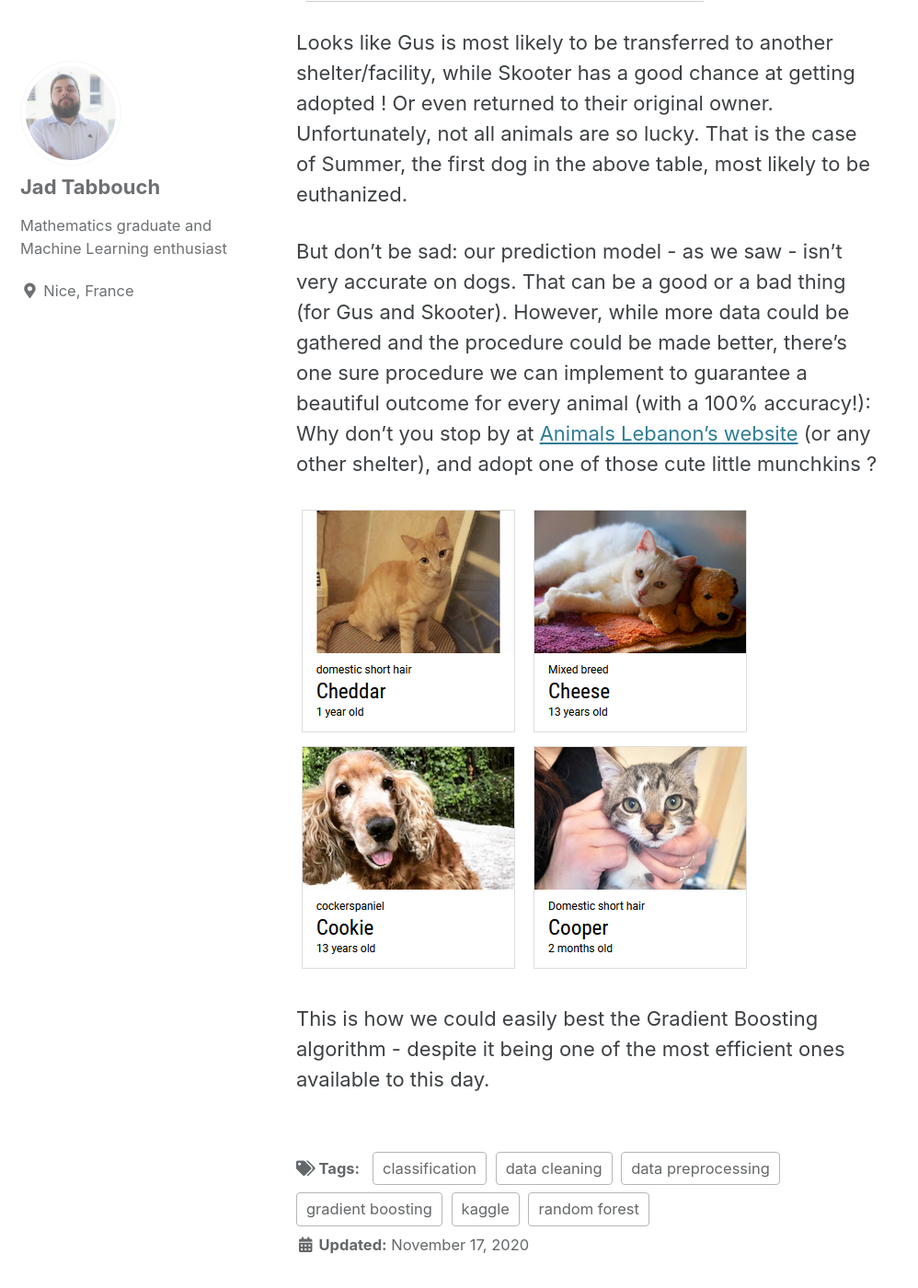
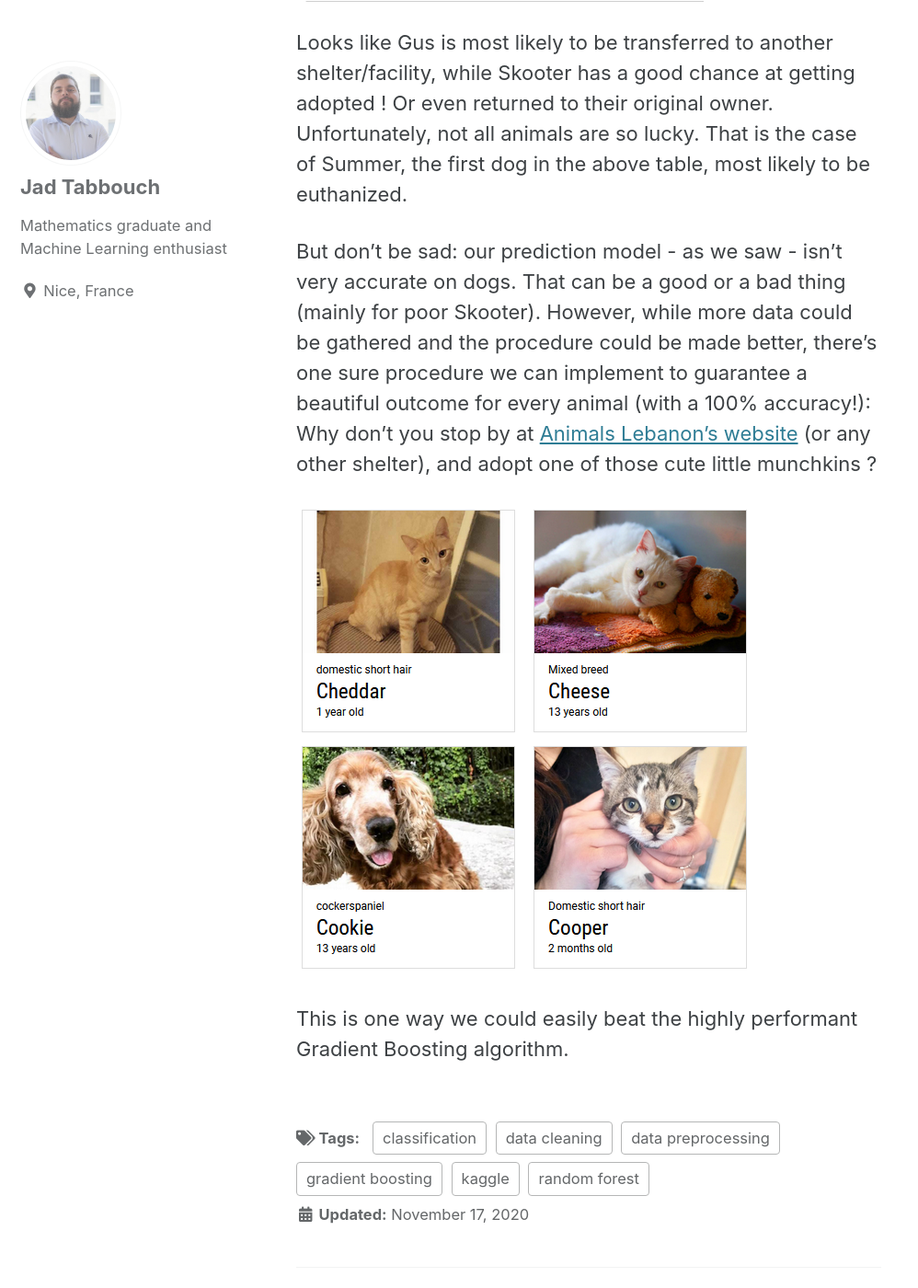
Before and after one commit to jad-tab/jad-tab.github.io, a Jekyll site: the page built from _posts/2020-02-05-Animals.md, in a window 1280 px wide and 1400 px high, scrolled down 13797 px. Shown: the whole window at 92% size, without its empty margins (0-998 px from the left). Built offline with Jekyll 4.4.1, drawn with Linux system fonts in a browser that asks for light colours; cached includes are drawn as plain includes; formulas are drawn with MathJax 3.

Commit message:
Update 2020-02-05-Animals.md

```diff
--- a/_posts/2020-02-05-Animals.md
+++ b/_posts/2020-02-05-Animals.md
@@ -330,8 +330,8 @@ By applying the gradient boosting classifier trained above to the new data, we c
 
 Looks like Gus is most likely to be transferred to another shelter/facility, while Skooter has a good chance at getting adopted ! Or even returned to their original owner. Unfortunately, not all animals are so lucky. That is the case of Summer, the first dog in the above table, most likely to be euthanized.
 
-But don't be sad: our prediction model - as we saw - isn't very accurate on dogs. That can be a good or a bad thing (for Gus and Skooter). However, while more data could be gathered and the procedure could be made better, there's one sure procedure we can implement to guarantee a beautiful outcome for every animal (with a 100% accuracy!): Why don't you stop by at [Animals Lebanon's website](http://www.animalslebanon.org/) (or any other shelter), and adopt one of those cute little munchkins ?
+But don't be sad: our prediction model - as we saw - isn't very accurate on dogs. That can be a good or a bad thing (mainly for poor Skooter). However, while more data could be gathered and the procedure could be made better, there's one sure procedure we can implement to guarantee a beautiful outcome for every animal (with a 100% accuracy!): Why don't you stop by at [Animals Lebanon's website](http://www.animalslebanon.org/) (or any other shelter), and adopt one of those cute little munchkins ?
 
 ![alt]({{ site.url }}{{ site.baseurl }}/figures/animals.PNG)
 
-This is how we could easily best the Gradient Boosting algorithm - despite it being one of the most efficient ones available to this day.
+This is one way we could easily beat the highly performant Gradient Boosting algorithm.
```
